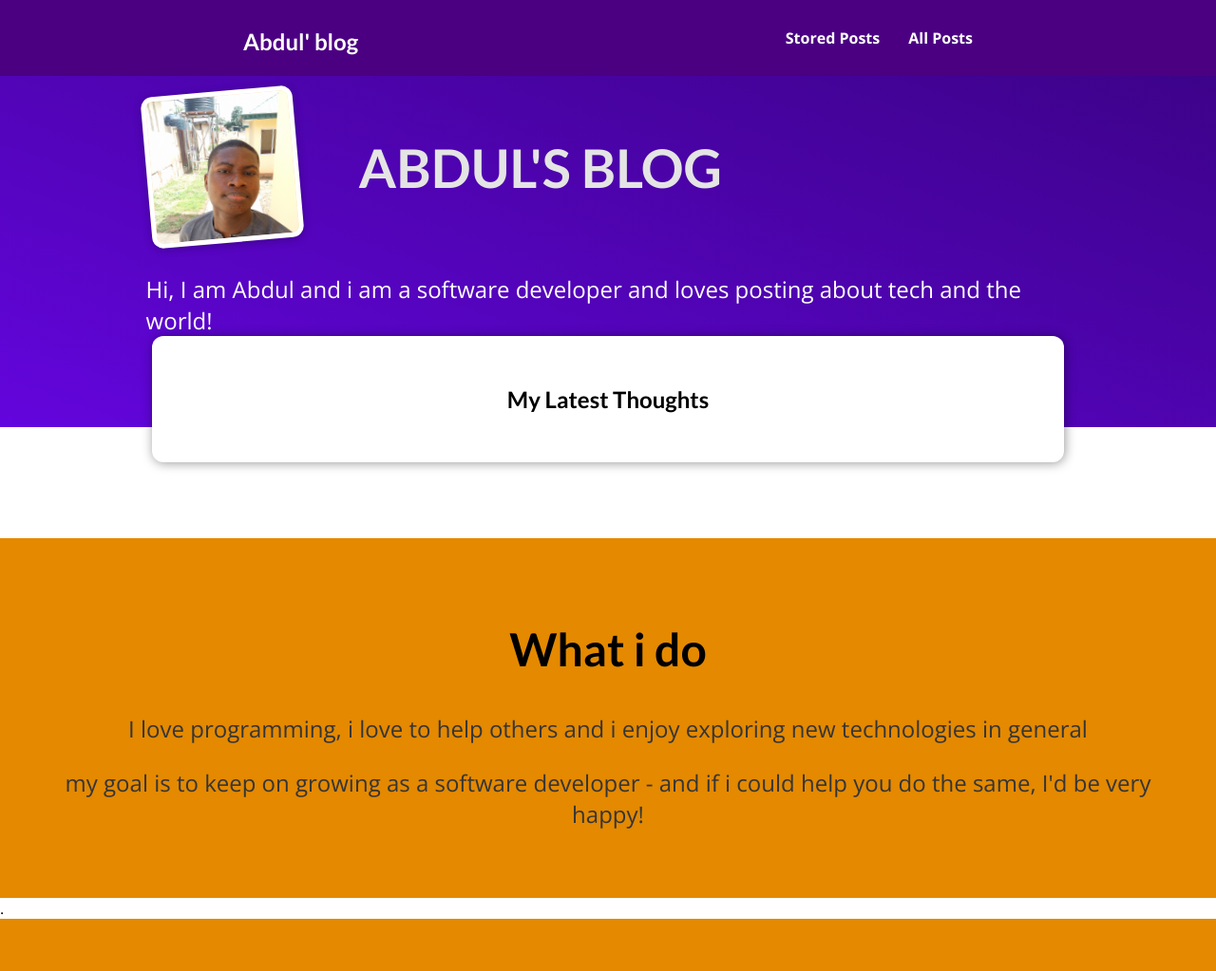
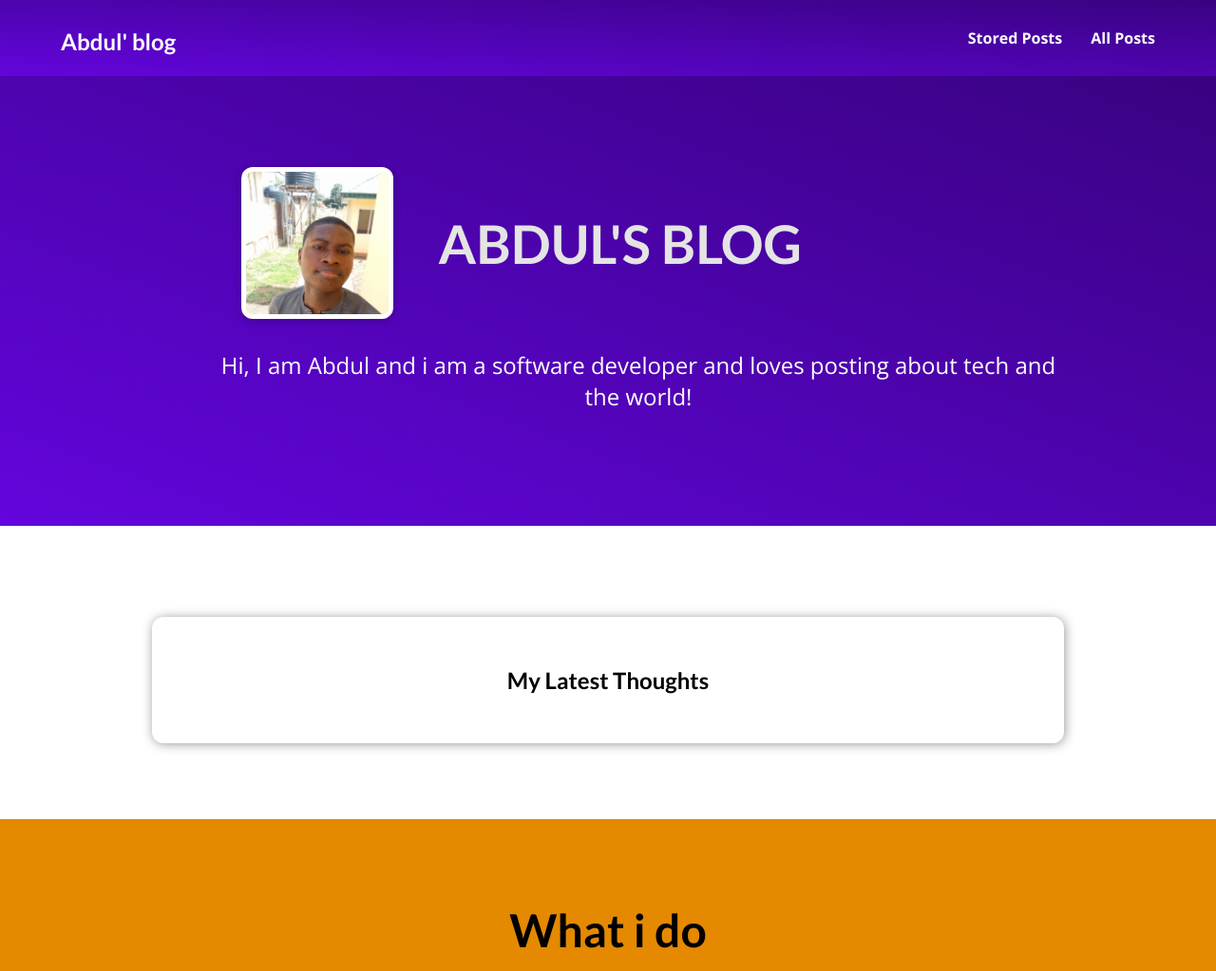
Before and after one commit to Abdul-abiola/django-blog-site, a Django app: page / in a window 1280 px wide. Shown: the top 1023 px of the page at 95% size. Before the commit the page ends 968 px from the top, so only its background shows below. Run offline with Django 5.2, Linux system fonts and the light colour scheme; data that the repository does not hold is empty.

Commit message:
Update index.css

```diff
--- a/blog/static/blog/index.css
+++ b/blog/static/blog/index.css
@@ -1,24 +1,26 @@
 #main-navigation {
   width: 100%;
   height: 5rem;
+  background: linear-gradient(to right top, #6305dd, #390281);
   display: flex;
   justify-content: space-between;
   align-items: center;
-  padding: 0 20%;
-  position: absolute;
+ padding: 0 5%;
+  position: relative;
   top: 0;
   left: 0;
+  box-sizing: border-box;
 }
 #main-navigation nav {
   display: flex;
   gap: 30px;
-  margin-left: 15%;
+  margin-left:0;
 }
 
 #main-navigation a {
   text-decoration: none;
   color: white;
-  font-weight: bold;
+  font-size: medium ;
 }
 
 #main-navigation a:hover,
@@ -37,65 +39,44 @@
 
 
 #welcome {
-    display: flex;
+  display: flex;
   align-items: flex-start;
-  /* margin: 3rem auto; */
   background: linear-gradient(to right top, #6305dd, #390281);
   padding: 6rem 12%;
   flex-direction: column;
 }
 
 #welcome header {
-  display: flex;
+ display: flex;
   align-items: center;
-  /* justify-content: flex-start; */
-  margin-bottom: 2rem;
+  justify-content:space-around;
 }
 
 #welcome img {
   width: 10rem;
   height: 10rem;
+  margin-left:100px;
   object-fit: cover;
   object-position: top;
   border: 5px solid #ffffff;
   border-radius: 12px;
   background-color: #ffe1bf;
-  transform: rotateZ(-5deg);
   box-shadow: 0 2px 8px rgba(0, 0, 0, 0.25);
-  font-size: 0.9rem;
-  text-align: center;
-  /* padding: 1rem; */
-  /* line-height: 1; */
-  /* font-size: 2rem; */
-
 }
 
-#blog {
-    display: flex;
-    flex-direction: column;
-    margin-left: 3rem;
-    /* font-size: 2rem; */
-}
 #welcome h2 {
   font-size: 3.5rem;
-  margin: 0 0 0 4rem;
-  /* margin-left: 2rem; */
-  /* text-align: right; */
-  /* margin: 0 0 0 2rem; */
   color: #e4e4e4;
-  width: auto;
-  /* align-items: center; */
+  margin-left: 3rem;
 }
 
 #welcome p {
   color: white;
   font-size: 1.5rem;
-  margin: 0;
-  /* margin: 0.5rem 0 0 0; */
-  /* margin-top: 1rem; */
-  max-width: 100%;
-  /* object-position: top; */
-  /* text-align: left; */
+  margin-top: 2rem;
+  margin-left:4rem;
+  text-align: center;
+
 }
 
 #latest-posts {
@@ -103,7 +84,7 @@
   padding: 2rem;
   border-radius: 12px;
   width: 60rem;
-  margin: -6rem auto 2rem auto;
+  margin: 6rem auto 2rem auto;
   box-shadow: 1px 1px 12px rgba(0, 0, 0, 0.4);
 }
 #latest-posts{
@@ -165,80 +146,3 @@
   font-size: 1.5rem;
   color: #353535;
 }
-
-
-/* #welcome {
-  background: linear-gradient(to right top, #6305dd, #390281);
-  padding: 6rem 12%;
-}
-
-#welcome header {
-  display: flex;
-  align-items: flex-start;
-  margin: 3rem auto;
-}
-
-#welcome img {
-  width: 10rem;
-  height: 10rem;
-  object-fit: cover;
-  object-position: top;
-  border: 5px solid white;
-  border-radius: 12px;
-  background-color: #ffe1bf;
-  transform: rotateZ(-5deg);
-  box-shadow: 0 2px 8px rgba(0, 0, 0, 0.25);
-}
-
-#welcome h2 {
-  font-size: 3.5rem;
-  margin: 0 0 0 2rem;
-  color: #e4e4e4;
-  width: 10rem;
-}
-
-#welcome p {
-  color: white;
-  font-size: 1.5rem;
-}
-
-#latest-posts {
-  background-color: white;
-  padding: 2rem;
-  border-radius: 12px;
-  width: 60rem;
-  margin: -6rem auto 2rem auto;
-  box-shadow: 1px 1px 12px rgba(0, 0, 0, 0.4);
-}
-
-#latest-posts h2 {
-  text-align: center;
-}
-
-#latest-posts ul {
-  list-style: none;
-  margin: 0;
-  padding: 0;
-  display: flex;
-  gap: 1rem;
-}
-
-#latest-posts li {
-  flex: 1;
-}
-
-#about {
-  text-align: center;
-  padding: 3rem;
-  background-color: #e48900;
-  margin-top: 5rem;
-}
-
-#about h2 {
-  font-size: 3rem;
-}
-
-#about p {
-  font-size: 1.5rem;
-  color: #353535;
-}  */
```
